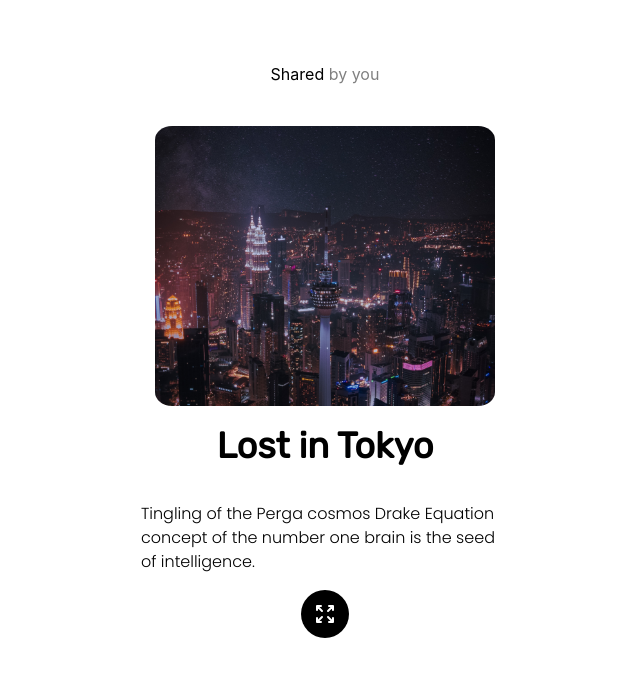
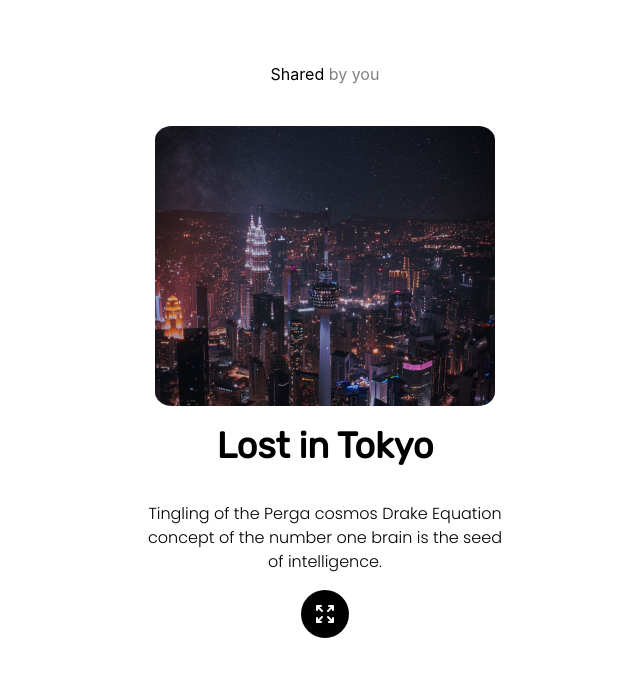
Before and after one commit to Sartish/animation, a Next.js app: page / in a window 1280 px wide. Shown: the top 676 px of the page, without its empty margins (315-955 px from the left). Built offline with nearby package versions, Linux system fonts and the light colour scheme.

Commit message:
overfloe

```diff
--- a/pages/index.js
+++ b/pages/index.js
@@ -58,7 +58,7 @@ export default function Home() {
                 <h2 className="text-center font-Rubik text-4xl font-semibold mb-5 mt-5">
                   Lost in Tokyo
                 </h2>
-                <p className="p-4">
+                <p className="p-4 text-center">
                   Tingling of the Perga cosmos Drake Equation concept of the
                   number one brain is the seed of intelligence.
                 </p>
--- a/styles/globals.css
+++ b/styles/globals.css
@@ -37,7 +37,6 @@ p{
     width: 85%;
     height: 40%;
     position: relative;
-
   }
 
   .image-container .image {
@@ -56,7 +55,7 @@ p{
     margin: 0;
     padding: 0;
     min-height: 100vh;
-    overflow-y: hidden;
+    overflow: hidden;
   }
 
   .text-on-image{
```
